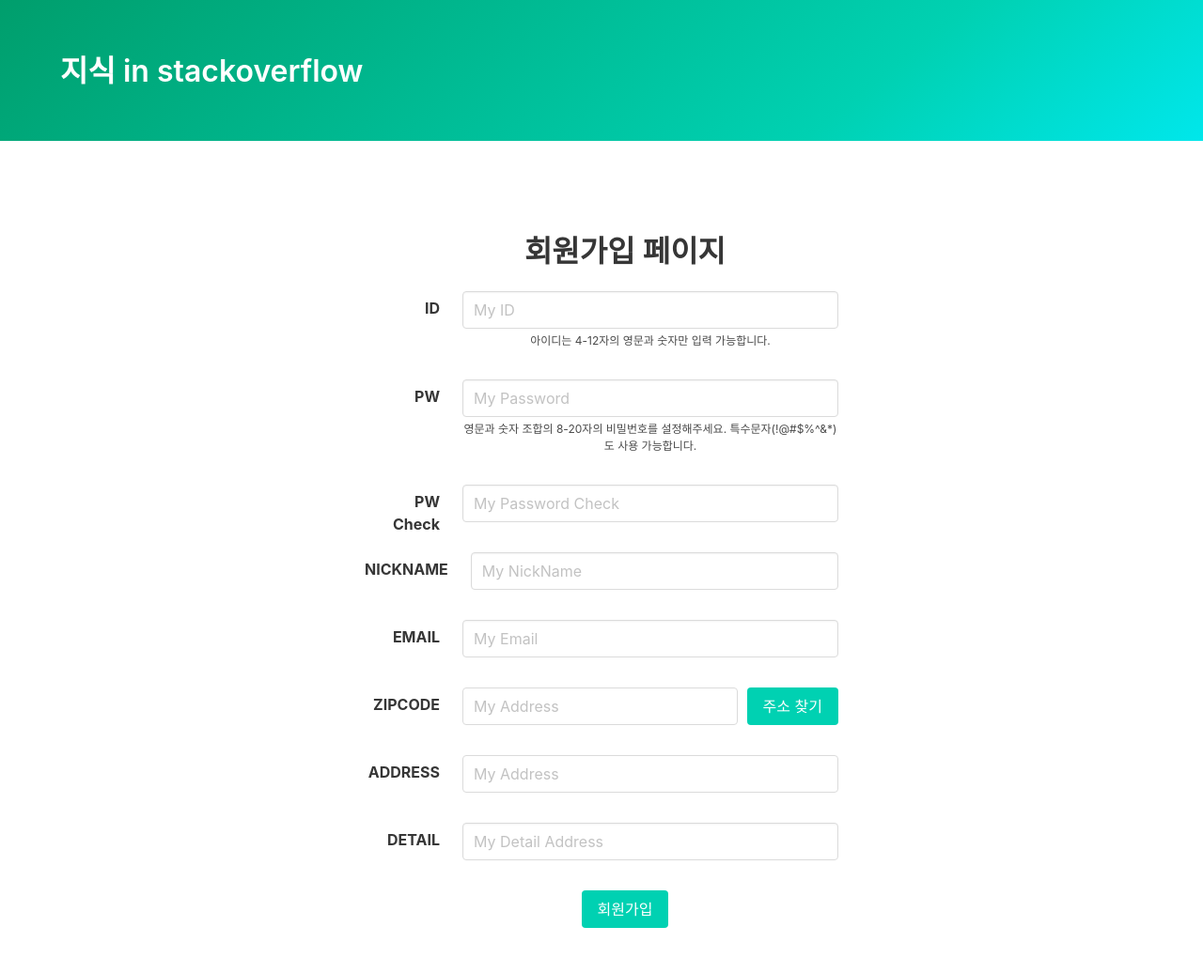
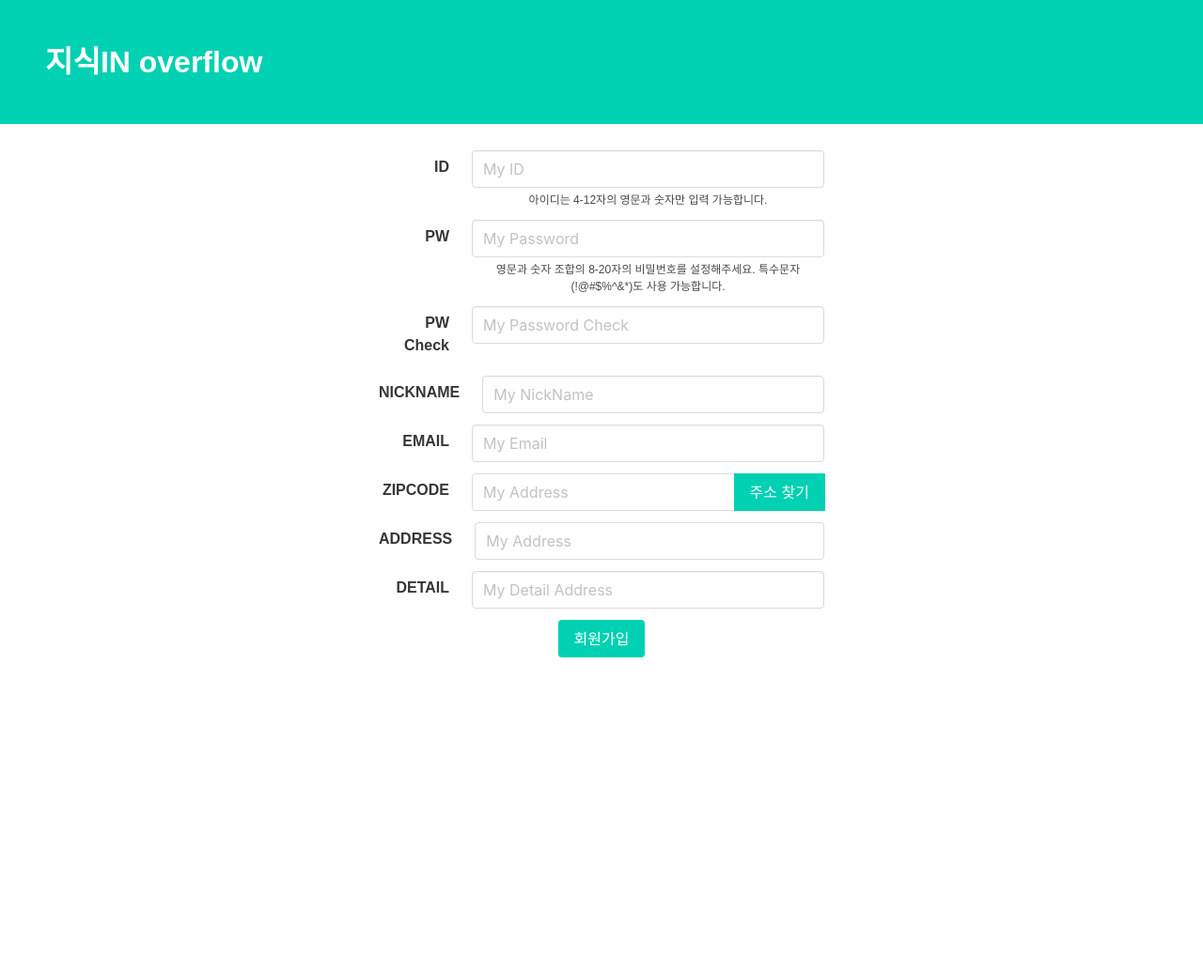
Before and after one commit to keeeeeey/hanghae_1_week, a Flask app: page /registerPage in a window 1280 px wide. Shown: the whole page at 94% size. After the commit the page ends 700 px from the top, so only its background shows below. Run offline with Flask 2, Linux system fonts and the light colour scheme; some libraries are stand-ins or nearby versions.

Commit message:
refactor: fix register.html

```diff
--- a/app.py
+++ b/app.py
@@ -13,6 +13,17 @@
 
 SECRET_KEY = 'SPARTA'
 
+
+## 로그인화면 보여주기
+@app.route('/login')
+def login():
+    return render_template('login.html', page_title='login')
+
+
+## register 화면 보여주기
+@app.route('/registerPage')
+def registerPage():
+    return render_template('register.html', page_title='register')
 
 ## HTML 화면 보여주기
 @app.route('/')
@@ -74,10 +85,6 @@
             return redirect(url_for("login"))
 
 
-## 로그인화면 보여주기
-@app.route('/login')
-def login():
-    return render_template('login.html', page_title='login')
 
 
 ## 글쓰기화면 보여주기
@@ -100,7 +107,7 @@
     return jsonify({'searched_list': find_list})
 
 
-## 글쓰기화면 보여주기
+## read화면 보여주기
 @app.route('/api/read')
 def read():
 
@@ -134,11 +141,6 @@
             return redirect(url_for("login", msg="로그인 시간이 만료되었습니다."))
         except jwt.exceptions.DecodeError:
             return redirect(url_for("login"))
-
-## register 화면 보여주기
-@app.route('/registerPage')
-def registerPage():
-    return render_template('register.html')
 
 
 ## 로그인 API
--- a/static/css/common.css
+++ b/static/css/common.css
@@ -1,5 +1,30 @@
+* {
+  margin: 0;
+  padding: 0;
+  box-sizing: border-box;
+  font-family: 'Jua', sans-serif;
+}
+
+button {
+  border: none;
+  background-color: rgba(0, 0, 0, 0);
+  cursor: pointer;
+}
+
+button:focus {
+  outline: none;
+}
+
 .wrapper {
-    max-width: 800px;
-    margin: 0 auto;
-    padding: 60px;
+  max-width: 800px;
+  margin: 0 auto;
+  padding: 60px;
 }
+
+/* header 스타일 */
+.header {
+  position: absolute;
+  top: 0;
+  left: 0;
+  width: 100%;
+}
--- /dev/null
+++ b/static/css/register.css
@@ -0,0 +1,22 @@
+body {
+  width: 100%;
+  min-height: 100vh;
+  display: flex;
+  flex-direction: column;
+  justify-content: center;
+  align-items: center;
+  position: relative;
+}
+
+.section {
+  width: 600px;
+  margin: 0 auto;
+}
+
+.is-safe {
+  color: #81c147;
+}
+
+.is-danger {
+  color: #ff0000;
+}
--- a/templates/base.html
+++ b/templates/base.html
@@ -40,12 +40,20 @@
       integrity="sha384-JZR6Spejh4U02d8jOt6vLEHfe/JQGiRRSQQxSfFWpi1MquVdAyjUar5+76PVCmYl"
       crossorigin="anonymous"
     ></script>
+    <!-- JS cookie -->
+    <script src="https://ajax.googleapis.com/ajax/libs/jquery/3.4.1/jquery.min.js"></script>
+    <script src="https://cdnjs.cloudflare.com/ajax/libs/jquery-cookie/1.4.1/jquery.cookie.js"></script>
+
     <!-- Fontawesome Icon -->
     <script
       src="https://kit.fontawesome.com/c5929fafa9.js"
       crossorigin="anonymous"
     ></script>
 
+    <!-- 회원가입 주소 -->
+    <script src="//t1.daumcdn.net/mapjsapi/bundle/postcode/prod/postcode.v2.js"></script>
+
+    <!-- common, page CSS -->
     <link rel="stylesheet" href="./../static/css/common.css" />
     <link rel="stylesheet" href="./../static/css/{{ page_title }}.css" />
   </head>
--- a/templates/register.html
+++ b/templates/register.html
@@ -1,35 +1,180 @@
-<!doctype html>
-<html lang="en">
-<head>
+{% extends 'base.html' %} {% block content %}
 
-    <!-- Webpage Title -->
-    <title>Hello, world!</title>
-
-    <!-- Required meta tags -->
-    <meta charset="utf-8">
-    <meta name="viewport" content="width=device-width, initial-scale=1, shrink-to-fit=no">
-
-    <!-- Bulma CSS -->
-    <link rel="stylesheet" href="https://cdn.jsdelivr.net/npm/bulma@0.9.1/css/bulma.min.css">
-    <!-- JS -->
-    <script src="https://ajax.googleapis.com/ajax/libs/jquery/3.4.1/jquery.min.js"></script>
-    <script src="https://cdnjs.cloudflare.com/ajax/libs/jquery-cookie/1.4.1/jquery.cookie.js"></script>
-
-    <style>
-        .section {
-            width: 600px;
-            margin: 0 auto;
-            padding-top: 100px;
-        }
-
-        .is-safe {
-            color: #81c147;
-        }
-
-        .is-danger {
-            color: #ff0000;
-        }
-    </style>
+<div class="section has-text-centered">
+  <h1 class="title">회원가입 페이지</h1>
+  <div class="container">
+    <div class="field is-horizontal">
+      <div class="field-label is-normal">
+        <label class="label" for="userid">ID</label>
+      </div>
+      <div class="field-body">
+        <div class="field">
+          <div class="control">
+            <input
+              type="text"
+              class="input"
+              id="userid"
+              aria-describedby="emailHelp"
+              placeholder="My ID"
+              onblur="idCheck()"
+            />
+          </div>
+          <p id="help-id" class="help">
+            아이디는 4-12자의 영문과 숫자만 입력 가능합니다.
+          </p>
+          <div id="messageID"></div>
+        </div>
+      </div>
+    </div>
+    <div class="field is-horizontal">
+      <div class="field-label is-normal">
+        <label class="label" for="userpw">PW</label>
+      </div>
+      <div class="field-body">
+        <div class="field">
+          <div class="control">
+            <input
+              type="password"
+              class="input"
+              id="userpw"
+              placeholder="My Password"
+              onblur="pwValidation()"
+            />
+          </div>
+          <p id="help-password" class="help">
+            영문과 숫자 조합의 8-20자의 비밀번호를 설정해주세요.
+            특수문자(!@#$%^&*)도 사용 가능합니다.
+          </p>
+          <div id="messagePW"></div>
+        </div>
+      </div>
+    </div>
+    <div class="field is-horizontal">
+      <div class="field-label is-normal">
+        <label class="label" for="userpw2">PW Check</label>
+      </div>
+      <div class="field-body">
+        <div class="field">
+          <div class="control">
+            <input
+              type="password"
+              class="input"
+              id="userpw2"
+              placeholder="My Password Check"
+              onblur="pwCheck()"
+            />
+          </div>
+          <div id="messagePW2"></div>
+        </div>
+      </div>
+    </div>
+    <div class="field is-horizontal">
+      <div class="field-label is-normal">
+        <label class="label" for="usernickname">NICKNAME</label>
+      </div>
+      <div class="field-body">
+        <div class="field">
+          <div class="control">
+            <input
+              type="text"
+              class="input"
+              id="usernickname"
+              placeholder="My NickName"
+              onblur="nicknameCheck()"
+            />
+          </div>
+          <div id="messageNickName"></div>
+        </div>
+      </div>
+    </div>
+    <div class="field is-horizontal">
+      <div class="field-label is-normal">
+        <label class="label" for="userEmail">EMAIL</label>
+      </div>
+      <div class="field-body">
+        <div class="field">
+          <div class="control">
+            <input
+              type="text"
+              class="input"
+              id="userEmail"
+              placeholder="My Email"
+              onblur="emailCheck()"
+            />
+          </div>
+          <div id="messageEmail"></div>
+        </div>
+      </div>
+    </div>
+    <div class="field is-horizontal">
+      <div class="field-label is-normal">
+        <label class="label" for="userZipcode">ZIPCODE</label>
+      </div>
+      <div class="field-body">
+        <div class="field is-expanded">
+          <div class="field has-addons">
+            <p class="control is-expanded">
+              <input
+                class="input"
+                type="text"
+                id="userZipcode"
+                placeholder="My Address"
+                readonly
+                style="cursor: default"
+              />
+            </p>
+            <div class="control">
+              <button class="button is-primary" onclick="findAddress()">
+                주소 찾기
+              </button>
+            </div>
+            <div id="messageZipcode"></div>
+          </div>
+        </div>
+      </div>
+    </div>
+    <div class="field is-horizontal">
+      <div class="field-label is-normal">
+        <label class="label" for="userAddress">ADDRESS</label>
+      </div>
+      <div class="field-body">
+        <div class="field">
+          <div class="control">
+            <input
+              type="text"
+              class="input"
+              id="userAddress"
+              placeholder="My Address"
+              readonly
+            />
+          </div>
+        </div>
+      </div>
+    </div>
+    <div class="field is-horizontal">
+      <div class="field-label is-normal">
+        <label class="label" for="userDetailAddress">DETAIL</label>
+      </div>
+      <div class="field-body">
+        <div class="field">
+          <div class="control">
+            <input
+              type="text"
+              class="input"
+              id="userDetailAddress"
+              placeholder="My Detail Address"
+              onblur="detailAddressCheck()"
+            />
+          </div>
+          <div id="messageDetailAddress"></div>
+        </div>
+      </div>
+    </div>
+    <button class="button is-primary join-btn" onclick="register()">
+      회원가입
+    </button>
+  </div>
+</div>
 
 <script>
   var idValidate = false;
@@ -43,31 +188,31 @@
 
   function register() {
     if (idValidate == false) {
-                $("#userid").focus();
+      $('#userid').focus();
       return;
     } else if (pwValidate == false) {
-                $("#userpw").focus();
+      $('#userpw').focus();
       return;
     } else if (pwCheckValidate == false) {
-                $("#userpw2").focus();
+      $('#userpw2').focus();
       return;
     } else if (nicknameValidate == false) {
-                $("#usernickname").focus();
+      $('#usernickname').focus();
       return;
     } else if (emailValidate == false) {
-                $("#userEmail").focus();
+      $('#userEmail').focus();
       return;
     }
     // else if (zipnumValidate == '') {
     //     $("#messageZipcode").text('주소를 입력해주세요').removeClass('is-safe').addClass('is-danger')
     // }
     else if (addressValidate == false) {
-                $("#userDetailAddress").focus();
+      $('#userDetailAddress').focus();
       return;
     } else {
       $.ajax({
-                    type: "POST",
-                    url: "/api/register",
+        type: 'POST',
+        url: '/api/register',
         data: {
           id_give: $('#userid').val(),
           pw_give: $('#userpw').val(),
@@ -79,13 +224,12 @@
         },
         success: function (response) {
           if (response['result'] == 'success') {
-                            alert('회원가입이 완료되었습니다.')
-                            window.location.href = '/login'
+            alert('회원가입이 완료되었습니다.');
+            window.location.href = '/login';
           }
+        },
+      });
     }
-                })
-            }
-
   }
 
   //아이디 중복검사
@@ -93,50 +237,71 @@
     var idRegExp = /^[a-zA-Z0-9]{4,12}$/;
     var _id = $('#userid').val();
     if (_id === '') {
-                $('#messageID').text('아이디를 입력해주세요').removeClass("is-safe").addClass("is-danger");
+      $('#messageID')
+        .text('아이디를 입력해주세요')
+        .removeClass('is-safe')
+        .addClass('is-danger');
       idValidate = false;
       return;
     }
     if (!idRegExp.test(_id)) {
-                $('#messageID').text('올바르지 않는 입력방식입니다').removeClass("is-safe").addClass("is-danger");
-                $("#userid").focus();
+      $('#messageID')
+        .text('올바르지 않는 입력방식입니다')
+        .removeClass('is-safe')
+        .addClass('is-danger');
+      $('#userid').focus();
       idValidate = false;
       return;
     }
     $.ajax({
-                type: "POST",
-                url: "/api/idCheck",
+      type: 'POST',
+      url: '/api/idCheck',
       data: {
-                    id_give: $('#userid').val()
+        id_give: $('#userid').val(),
       },
       success: function (response) {
-                    if (response["exists"]) {
-                        $('#messageID').text('이미 존재하는 아이디입니다').removeClass("is-safe").addClass("is-danger");
+        if (response['exists']) {
+          $('#messageID')
+            .text('이미 존재하는 아이디입니다')
+            .removeClass('is-safe')
+            .addClass('is-danger');
           $('#userid').focus();
           idValidate = false;
         } else {
-                        $('#messageID').text('사용가능한 아이디 입니다').addClass("is-safe").removeClass("is-danger");
+          $('#messageID')
+            .text('사용가능한 아이디 입니다')
+            .addClass('is-safe')
+            .removeClass('is-danger');
           idValidate = true;
         }
-                }
-            })
+      },
+    });
   }
 
   function pwValidation() {
     var pwRegExp = /^(?=.*\d)(?=.*[a-zA-Z])[0-9a-zA-Z!@#$%^&*]{8,20}$/;
     var _pw = $('#userpw').val();
     if (_pw === '') {
-                $('#messagePW').text('비밀번호를 입력해주세요').removeClass("is-safe").addClass("is-danger");
+      $('#messagePW')
+        .text('비밀번호를 입력해주세요')
+        .removeClass('is-safe')
+        .addClass('is-danger');
       pwValidate = false;
       return;
     }
     if (!pwRegExp.test(_pw)) {
-                $('#messagePW').text('올바르지 않는 입력방식입니다').removeClass("is-safe").addClass("is-danger");
-                $("#userpw").focus();
+      $('#messagePW')
+        .text('올바르지 않는 입력방식입니다')
+        .removeClass('is-safe')
+        .addClass('is-danger');
+      $('#userpw').focus();
       pwValidate = false;
       return;
     } else {
-                $('#messagePW').text('사용가능한 비밀번호입니다.').addClass("is-safe").removeClass("is-danger");
+      $('#messagePW')
+        .text('사용가능한 비밀번호입니다.')
+        .addClass('is-safe')
+        .removeClass('is-danger');
       pwValidate = true;
     }
   }
@@ -145,15 +310,24 @@
     var _pw = $('#userpw').val();
     var _pwCheck = $('#userpw2').val();
     if (_pwCheck === '') {
-                $('#messagePW2').text('비밀번호확인은 필수입니다').removeClass("is-safe").addClass("is-danger");
+      $('#messagePW2')
+        .text('비밀번호확인은 필수입니다')
+        .removeClass('is-safe')
+        .addClass('is-danger');
       pwCheckValidate = false;
       return;
     }
     if (_pw === _pwCheck) {
-                $('#messagePW2').text('비밀번호가 일치합니다').addClass("is-safe").removeClass("is-danger");
+      $('#messagePW2')
+        .text('비밀번호가 일치합니다')
+        .addClass('is-safe')
+        .removeClass('is-danger');
       pwCheckValidate = true;
     } else {
-                $('#messagePW2').text('비밀번호가 일치하지 않습니다').removeClass("is-safe").addClass("is-danger");
+      $('#messagePW2')
+        .text('비밀번호가 일치하지 않습니다')
+        .removeClass('is-safe')
+        .addClass('is-danger');
       pwCheckValidate = false;
       return;
     }
@@ -163,43 +337,59 @@
   function nicknameCheck() {
     var _nickname = $('#usernickname').val();
     if (_nickname === '') {
-                $('#messageNickName').text('닉네임을 입력해주세요').removeClass("is-safe").addClass("is-danger");
+      $('#messageNickName')
+        .text('닉네임을 입력해주세요')
+        .removeClass('is-safe')
+        .addClass('is-danger');
       nicknameValidate = false;
       return;
     }
     $.ajax({
-                type: "POST",
-                url: "/api/nicknameCheck",
+      type: 'POST',
+      url: '/api/nicknameCheck',
       data: {
-                    nickname_give: $('#usernickname').val()
+        nickname_give: $('#usernickname').val(),
       },
       success: function (response) {
-                    if (response["exists"]) {
-                        $('#messageNickName').text('이미 존재하는 닉네임입니다').removeClass("is-safe").addClass("is-danger");
+        if (response['exists']) {
+          $('#messageNickName')
+            .text('이미 존재하는 닉네임입니다')
+            .removeClass('is-safe')
+            .addClass('is-danger');
           $('#usernickname').focus();
           nicknameValidate = false;
         } else {
-                        $('#messageNickName').text('사용가능한 닉네임 입니다').addClass("is-safe").removeClass("is-danger");
+          $('#messageNickName')
+            .text('사용가능한 닉네임 입니다')
+            .addClass('is-safe')
+            .removeClass('is-danger');
           nicknameValidate = true;
         }
-                }
-            })
+      },
+    });
   }
 
   //이메일 유효성검사
   function emailCheck() {
-            var _email = $("#userEmail").val();
-            var emailRegExp = /^[A-Za-z0-9_]+[A-Za-z0-9]*[@]{1}[A-Za-z0-9]+[A-Za-z0-9]*[.]{1}[A-Za-z]{1,3}$/;
+    var _email = $('#userEmail').val();
+    var emailRegExp =
+      /^[A-Za-z0-9_]+[A-Za-z0-9]*[@]{1}[A-Za-z0-9]+[A-Za-z0-9]*[.]{1}[A-Za-z]{1,3}$/;
     if (_email == '') {
-                $('#messageEmail').text("이메일 입력은 필수입니다.").addClass("is-danger").removeClass("is-safe");
+      $('#messageEmail')
+        .text('이메일 입력은 필수입니다.')
+        .addClass('is-danger')
+        .removeClass('is-safe');
       emailValidate = false;
       return;
     }
     if (!emailRegExp.test(_email)) {
-                $('#messageEmail').text("올바르지 않는 입력방식입니다.").addClass("is-danger").removeClass("is-safe");
+      $('#messageEmail')
+        .text('올바르지 않는 입력방식입니다.')
+        .addClass('is-danger')
+        .removeClass('is-safe');
       emailValidate = false;
     } else {
-                $('#messageEmail').text("");
+      $('#messageEmail').text('');
       emailValidate = true;
     }
   }
@@ -220,7 +410,7 @@
           document.getElementById('userAddress').value = addr;
 
           document.getElementById('userDetailAddress').focus();
-                    }
+        },
       }).open();
     });
   }
@@ -228,151 +418,15 @@
   function detailAddressCheck() {
     var _detailAddress = $('#userDetailAddress').val();
     if (_detailAddress == '') {
-                $('#messageDetailAddress').text("상세주소 입력은 필수입니다.").addClass("is-danger").removeClass("is-safe");
+      $('#messageDetailAddress')
+        .text('상세주소 입력은 필수입니다.')
+        .addClass('is-danger')
+        .removeClass('is-safe');
       addressValidate = false;
     } else {
       addressValidate = true;
-                $('#messageDetailAddress').text("");
+      $('#messageDetailAddress').text('');
     }
   }
-
 </script>
-    <script src="//t1.daumcdn.net/mapjsapi/bundle/postcode/prod/postcode.v2.js"></script>
-</head>
-<body>
-<section class="hero is-primary is-bold" style="height: 150px; padding-top: 10px;">
-    <div class="hero-body">
-        <div class="container">
-            <h1 class="title">
-                지식 in stackoverflow
-            </h1>
-
-        </div>
-    </div>
-</section>
-<div class="section has-text-centered">
-    <h1 class="title" style="margin-left: 50px;">회원가입 페이지</h1>
-    <div class="container" style="width:100%">
-        <div class="field is-horizontal">
-            <div class="field-label is-normal">
-                <label class="label" for="userid">ID</label>
-            </div>
-            <div class="field-body">
-                <div class="field">
-                    <div class="control">
-                        <input type="text" class="input" id="userid" aria-describedby="emailHelp"
-                               placeholder="My ID" onblur="idCheck()">
-                    </div>
-                    <p id="help-id" class="help">
-                        아이디는 4-12자의 영문과 숫자만 입력 가능합니다.
-                    </p>
-                    <div id="messageID" style="height: 20px; text-align: left;"></div>
-                </div>
-            </div>
-        </div>
-        <div class="field is-horizontal">
-            <div class="field-label is-normal">
-                <label class="label" for="userpw">PW</label>
-            </div>
-            <div class="field-body">
-                <div class="field">
-                    <div class="control">
-                        <input type="password" class="input" id="userpw" placeholder="My Password"
-                               onblur="pwValidation()">
-                    </div>
-                    <p id="help-password" class="help">
-                        영문과 숫자 조합의 8-20자의 비밀번호를 설정해주세요.
-                        특수문자(!@#$%^&*)도 사용 가능합니다.
-                    </p>
-                    <div id="messagePW" style="height: 20px; text-align: left;"></div>
-                </div>
-            </div>
-        </div>
-        <div class="field is-horizontal">
-            <div class="field-label is-normal">
-                <label class="label" for="userpw2">PW Check</label>
-            </div>
-            <div class="field-body">
-                <div class="field">
-                    <div class="control">
-                        <input type="password" class="input" id="userpw2" placeholder="My Password Check"
-                               onblur="pwCheck()">
-                    </div>
-                    <div id="messagePW2" style="height: 20px; text-align: left;"></div>
-                </div>
-            </div>
-        </div>
-        <div class="field is-horizontal">
-            <div class="field-label is-normal">
-                <label class="label" for="usernickname">NICKNAME</label>
-            </div>
-            <div class="field-body">
-                <div class="field">
-                    <div class="control">
-                        <input type="text" class="input" id="usernickname" placeholder="My NickName"
-                               onblur="nicknameCheck()">
-                    </div>
-                    <div id="messageNickName" style="height: 20px; text-align: left;"></div>
-                </div>
-            </div>
-        </div>
-        <div class="field is-horizontal">
-            <div class="field-label is-normal">
-                <label class="label" for="userEmail">EMAIL</label>
-            </div>
-            <div class="field-body">
-                <div class="field">
-                    <div class="control">
-                        <input type="text" class="input" id="userEmail" placeholder="My Email" onblur="emailCheck()">
-                    </div>
-                    <div id="messageEmail" style="height: 20px; text-align: left;"></div>
-                </div>
-            </div>
-        </div>
-        <div class="field is-horizontal">
-            <div class="field-label is-normal">
-                <label class="label" for="userZipcode">ZIPCODE</label>
-            </div>
-            <div class="field-body">
-                <div class="field">
-                    <div class="control" style="display: flex;">
-                        <input type="text" class="input" id="userZipcode" placeholder="My Address" readonly>
-                        <button class="button is-primary" style="margin-left: 10px;" onclick="findAddress()">주소 찾기
-                        </button>
-                    </div>
-                    <div id="messageZipcode" style="height: 20px; text-align: left;"></div>
-                </div>
-            </div>
-        </div>
-        <div class="field is-horizontal">
-            <div class="field-label is-normal">
-                <label class="label" for="userAddress">ADDRESS</label>
-            </div>
-            <div class="field-body">
-                <div class="field">
-                    <div class="control">
-                        <input type="text" class="input" id="userAddress" placeholder="My Address" readonly>
-                    </div>
-                    <div style="height: 20px; text-align: left;"></div>
-                </div>
-            </div>
-        </div>
-        <div class="field is-horizontal">
-            <div class="field-label is-normal">
-                <label class="label" for="userDetailAddress">DETAIL</label>
-            </div>
-            <div class="field-body">
-                <div class="field">
-                    <div class="control">
-                        <input type="text" class="input" id="userDetailAddress" placeholder="My Detail Address"
-                               onblur="detailAddressCheck()">
-                    </div>
-                    <div id="messageDetailAddress" style="height: 20px; text-align: left;"></div>
-                </div>
-            </div>
-        </div>
-        <button class="button is-primary" onclick="register()" style="margin-left: 50px;">회원가입</button>
-    </div>
-</div>
-</body>
-</html>
+{% endblock %}
```
Lines whose indentation alone changed are shown as unchanged.
